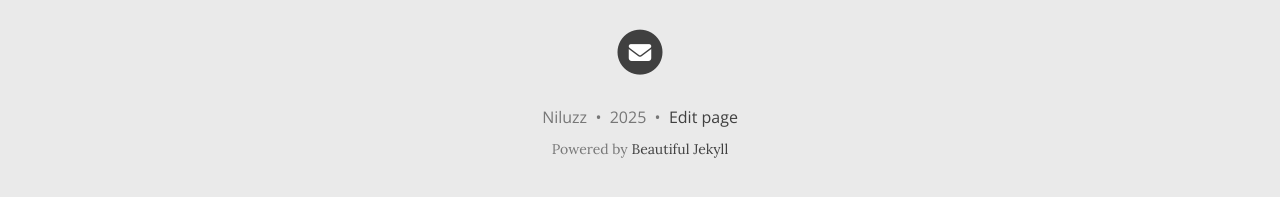
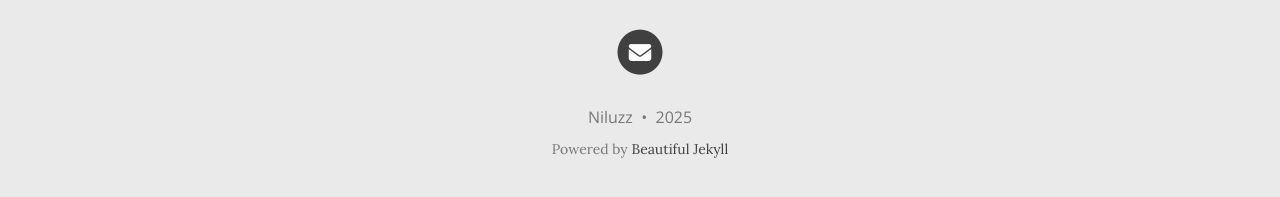
Before and after one commit to niluzz/ilumina-skin-latam, a Jekyll site: the page built from index.html, in a window 1280 px wide and 900 px high, scrolled down 538 px. Shown: the part 690-887 px from the top of the window. Built offline with Jekyll 4.4.1, drawn with Linux system fonts in a browser that asks for light colours; the list of posts is cut into pages by our own code; comment, search, counter and statistics services are not loaded; some of the changed lines change nothing that is shown.

Commit message:
edit off

```diff
--- a/_config.yml
+++ b/_config.yml
@@ -106,7 +106,7 @@ share-links-active:
 # url-pretty: "MyWebsite.com"
 
 # Add the website title to the title of every page
-title-on-all-pages: true
+title-on-all-pages: false
 
 # Excerpt word length - Truncate the excerpt of each post on the feed page to the specified number of words
 excerpt_length: 50
@@ -121,7 +121,7 @@ feed_show_tags: true
 post_search: true
 
 # Add a button in the footer to edit the current page. Only works if your website is hosted on GitHub
-edit_page_button: true
+edit_page_button: false
 
 # Allow sub-menu items (second-level navigation menu items) to be longer than the top-level menu
 # If this setting is off, then long sub-menu words might get cut off
```
